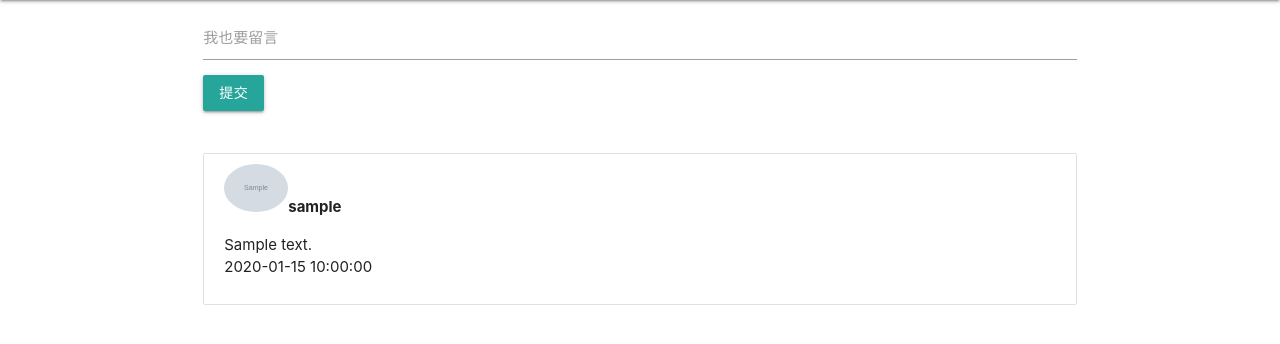
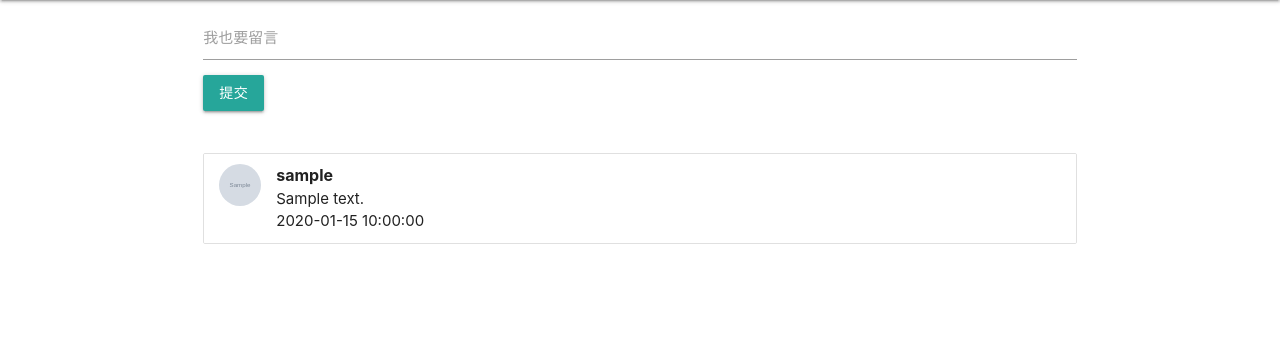
Before and after one commit to yhu-ctrl/guestbook, a PHP site: page / in a window 1280 px wide. Shown: the part 64-408 px from the top of the page. Run offline with PHP 8.4, Linux system fonts and the light colour scheme; the visitor is signed in with stand-in values (Sample User, id 1); tables that the repository leaves empty hold one stand-in row (values such as "Sample post"); grey boxes marked "Sample" are stand-in pictures; some libraries are stand-ins or nearby versions.

Commit message:
修复了样式的问题

```diff
--- a/index.php
+++ b/index.php
@@ -91,8 +91,8 @@ $result = $db->query($sql);
                         if ($hearimg == '')
                             $hearimg = 'img/th.jpg';    // 空头像则设置默认头像
 
-                        echo '<li class="collection-item avater">';
-                            echo '<img src="' . $hearimg . '" width=64 alt="" class="circle">';
+                        echo '<li class="collection-item avatar">';
+                            echo '<img src="' . $hearimg . '" width=42 alt="" class="circle">';
                             echo '<span class="title"><b>' . $guestbook['nickname'] . '</b></span>';
                             echo '<p>';
                             echo $guestbook['comment'] . '<br/>';
@@ -107,9 +107,6 @@ $result = $db->query($sql);
     </div>
 
     <script src="js/materialize.min.js"></script>
-    <script>
-        M.AutoInit();
-    </script>
 </body>
 
 </html>
```
